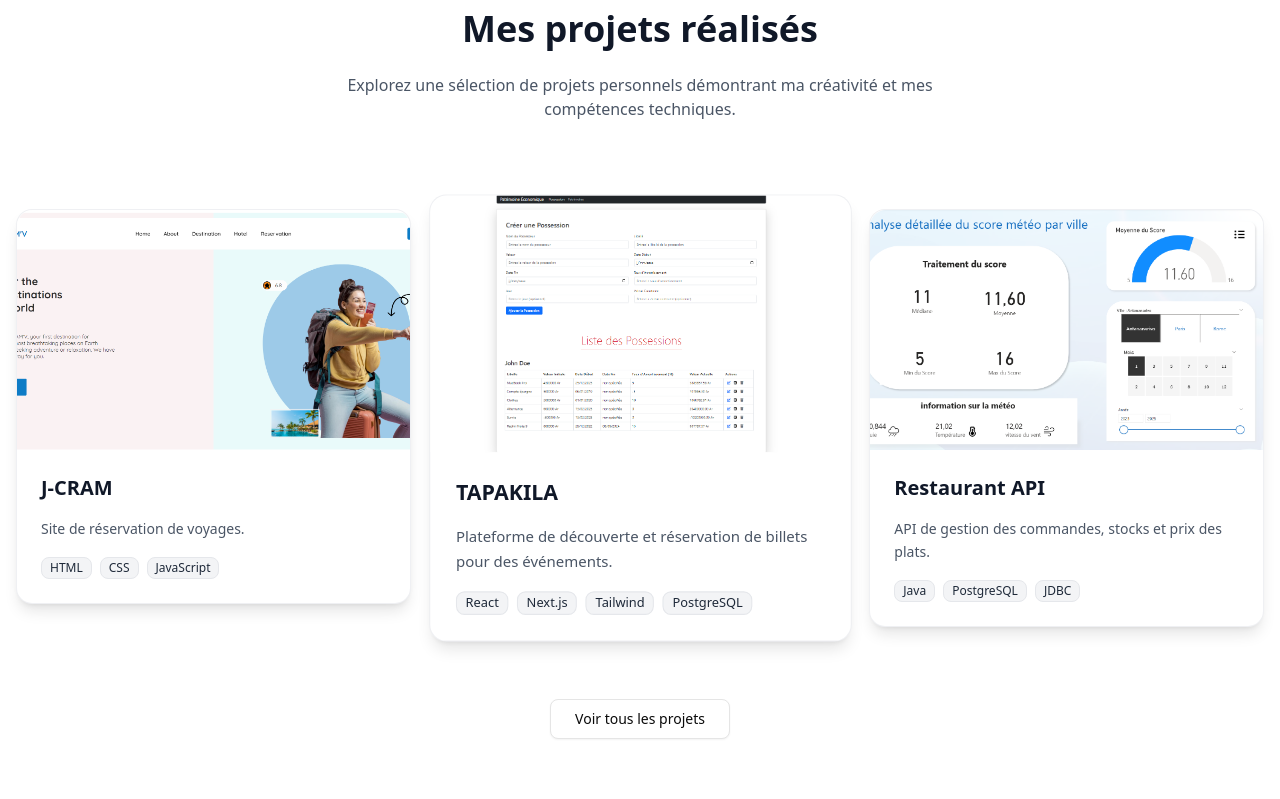
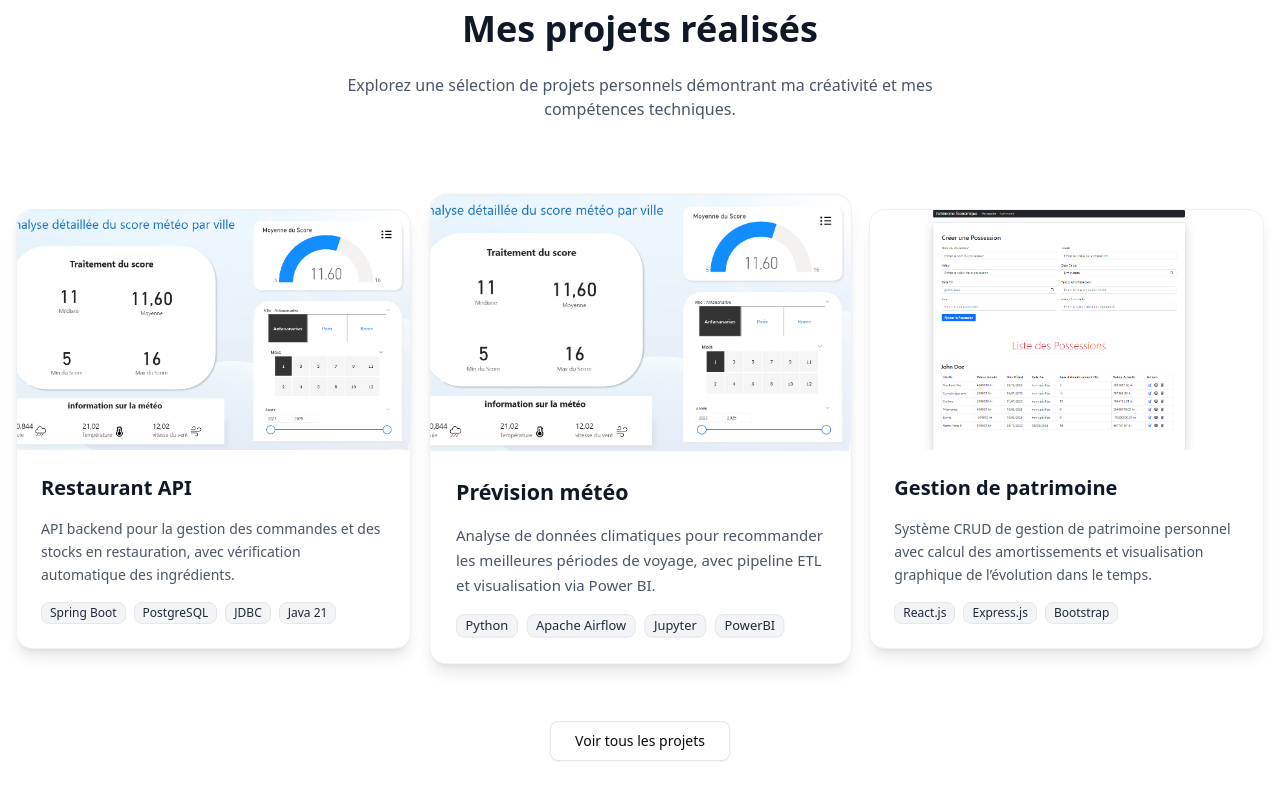
Before and after one commit to RYJramefison/Portfolio, a Next.js app: page / in a window 1280 px wide. Shown: the part 987-1786 px from the top of the page. Built offline with nearby package versions, Linux system fonts and the light colour scheme.

Commit message:
fix: add translations for header and projects section description

```diff
--- a/app/i18n/translations.ts
+++ b/app/i18n/translations.ts
@@ -22,7 +22,7 @@ export const translations = {
       greeting: 'Bonjour, je suis',
       job: 'Développeur Web Full Stack',
       description:
-        'Je crée des expériences web modernes, performantes et sécurisées.',
+        'Développeur web en formation (L3), je crée des applications web modernes, sécurisées et performantes. Je participe aux différentes étapes du projet, notamment la conception et le développement. Orienté qualité et simplicité, mon objectif est de proposer des solutions fiables et intuitives.',
       projectsBtn: 'Voir mes projets',
       downloadCv: 'Télécharger CV',
     },
@@ -75,26 +75,26 @@ export const translations = {
       cta: 'Voir tous les projets',
       projects: [
         {
-          title: 'J-CRAM',
-          description: 'Site de réservation de voyages.',
-          image: 'J CRAM.png',
-          tags: ['HTML', 'CSS', 'JavaScript'],
-          category: 'Site E-commerce',
+          title: 'Restaurant API',
+          description: 'API backend pour la gestion des commandes et des stocks en restauration, avec vérification automatique des ingrédients.',
+          image: 'climat et tourisme.png',
+          tags: ['Spring Boot', 'PostgreSQL', 'JDBC', 'Java 21'],
+          category: 'API Backend',
         },
         {
-          title: 'TAPAKILA',
+          title: 'Prévision météo',
           description:
-            'Plateforme de découverte et réservation de billets pour des événements.',
-          image: 'Patrimoine economique.png',
-          tags: ['React', 'Next.js', 'Tailwind', 'PostgreSQL'],
+            'Analyse de données climatiques pour recommander les meilleures périodes de voyage, avec pipeline ETL et visualisation via Power BI.',
+          image: 'climat et tourisme.png',
+          tags: ['Python', 'Apache Airflow', 'Jupyter', 'PowerBI'],
           category: 'Plateforme',
         },
         {
-          title: 'Restaurant API',
+          title: 'Gestion de patrimoine',
           description:
-            'API de gestion des commandes, stocks et prix des plats.',
-          image: 'climat et tourisme.png',
-          tags: ['Java', 'PostgreSQL', 'JDBC'],
+            'Système CRUD de gestion de patrimoine personnel avec calcul des amortissements et visualisation graphique de l’évolution dans le temps.',
+          image: 'Patrimoine economique.png',
+          tags: ['React.js', 'Express.js', 'Bootstrap'],
           category: 'API Backend',
         },
       ],
@@ -205,7 +205,7 @@ export const translations = {
       greeting: 'Hello, I am',
       job: 'Full Stack Web Developer',
       description:
-        'I build modern, performant and secure web experiences.',
+        'Web developer in training (Bachelor’s degree – Year 3), I build modern, secure, and high-performance web applications. I contribute to different stages of a project, particularly design and development. Focused on quality and simplicity, my goal is to deliver reliable and intuitive solutions.',
       projectsBtn: 'View my projects',
       downloadCv: 'Download CV',
     },
@@ -252,32 +252,33 @@ export const translations = {
 
     projects: {
       label: 'Personal Project',
-      title: 'My completed projects',
+      title: 'My Completed Projects',
       description:
         'Explore a selection of personal projects showcasing my creativity and technical skills.',
       cta: 'View all projects',
       projects: [
         {
-          title: 'J-CRAM',
-          description: 'Travel booking website.',
-          image: 'J CRAM.png',
-          tags: ['HTML', 'CSS', 'JavaScript'],
-          category: 'E-commerce Website',
+          title: 'Restaurant API',
+          description:
+            'Backend API for managing restaurant orders and inventory, with automatic ingredient availability checks.',
+          image: 'climat et tourisme.png',
+          tags: ['Spring Boot', 'PostgreSQL', 'JDBC', 'Java 21'],
+          category: 'Backend API',
         },
         {
-          title: 'TAPAKILA',
+          title: 'Weather Forecast',
           description:
-            'Event discovery and ticket booking platform.',
-          image: 'Patrimoine economique.png',
-          tags: ['React', 'Next.js', 'Tailwind', 'PostgreSQL'],
+            'Climate data analysis to recommend the best travel periods, with an automated ETL pipeline and data visualization using Power BI.',
+          image: 'climat et tourisme.png',
+          tags: ['Python', 'Apache Airflow', 'Jupyter', 'Power BI'],
           category: 'Platform',
         },
         {
-          title: 'Restaurant API',
+          title: 'Asset Management',
           description:
-            'API managing orders, stock and pricing.',
-          image: 'climat et tourisme.png',
-          tags: ['Java', 'PostgreSQL', 'JDBC'],
+            'CRUD system for personal asset management, including depreciation calculations and graphical visualization of asset evolution over time.',
+          image: 'Patrimoine economique.png',
+          tags: ['React.js', 'Express.js', 'Bootstrap'],
           category: 'Backend API',
         },
       ],
```
